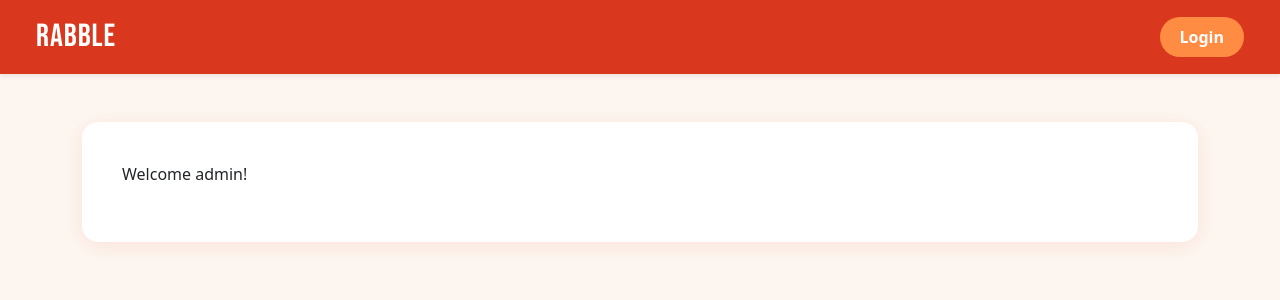
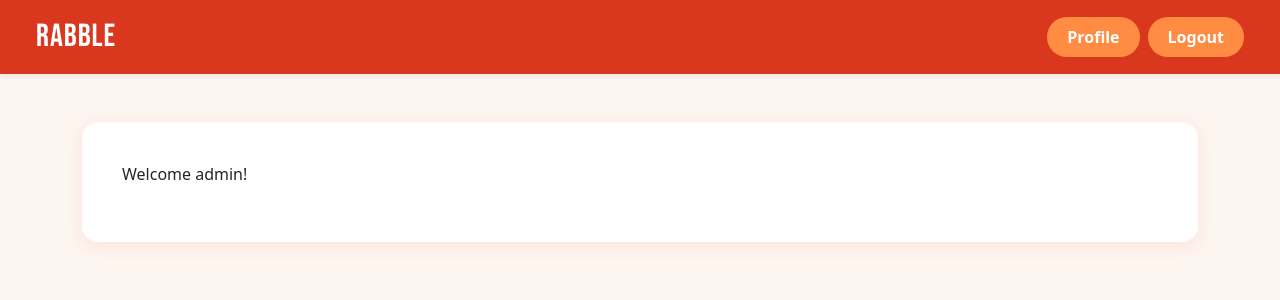
Before and after one commit to hollyfwei/rabble, a Django app: page /rabble/ in a window 1280 px wide. Shown: the top 300 px of the page. Run offline with Django 5.2, Linux system fonts and the light colour scheme; a user stored in the database is signed in.

Commit message:
HW1 - Task 3 Partially Done

```diff
--- a/src/rabble/urls.py
+++ b/src/rabble/urls.py
@@ -4,5 +4,6 @@ from . import views
 
 urlpatterns = [
     path("", views.index, name="index"),
-    path("profile", views.profile, name="profile")
+    path("profile", views.profile, name="profile"),
+    path("logout", views.logout, name="logout")
 ]
--- a/src/rabble/views.py
+++ b/src/rabble/views.py
@@ -1,4 +1,4 @@
-from django.shortcuts import render
+from django.shortcuts import render, redirect
 from django.http import HttpResponse
 
 def index(request):
@@ -8,3 +8,7 @@ def index(request):
 
 def profile(request):
     return render(request, "rabble/profile.html")
+
+def logout(request):
+    logout(request)
+    return redirect('index')
--- a/src/templates/rabble/base.html
+++ b/src/templates/rabble/base.html
@@ -43,9 +43,19 @@
     <nav class="navbar navbar-expand-lg shadow-sm px-4">
         <div class="container-fluid">
             <a class="navbar-brand" href="{% url 'index' %}">Rabble</a>
-            <div class="d-flex ms-auto">
-                <a class="btn btn-login" href="{% url 'login' %}">Login</a>
-            </div>
+            {% if user.is_authenticated %}
+                <div class="d-flex ms auto">
+                    <a class="btn btn-login me-2" href="{% url 'profile' %}">Profile</a>
+                    <form action="{% url 'logout' %}" method="post" class="d-inline">
+                        {% csrf_token %}
+                        <button type="submit" class="btn btn-login">Logout</button>
+                    </form>
+                </div>
+            {% else %}
+                <div class="d-flex ms-auto">
+                    <a class="btn btn-login" href="{% url 'login' %}">Login</a>
+                </div>
+            {% endif %}
         </div>
     </nav>
 
```
Also changed, not shown: src/db.sqlite3.
